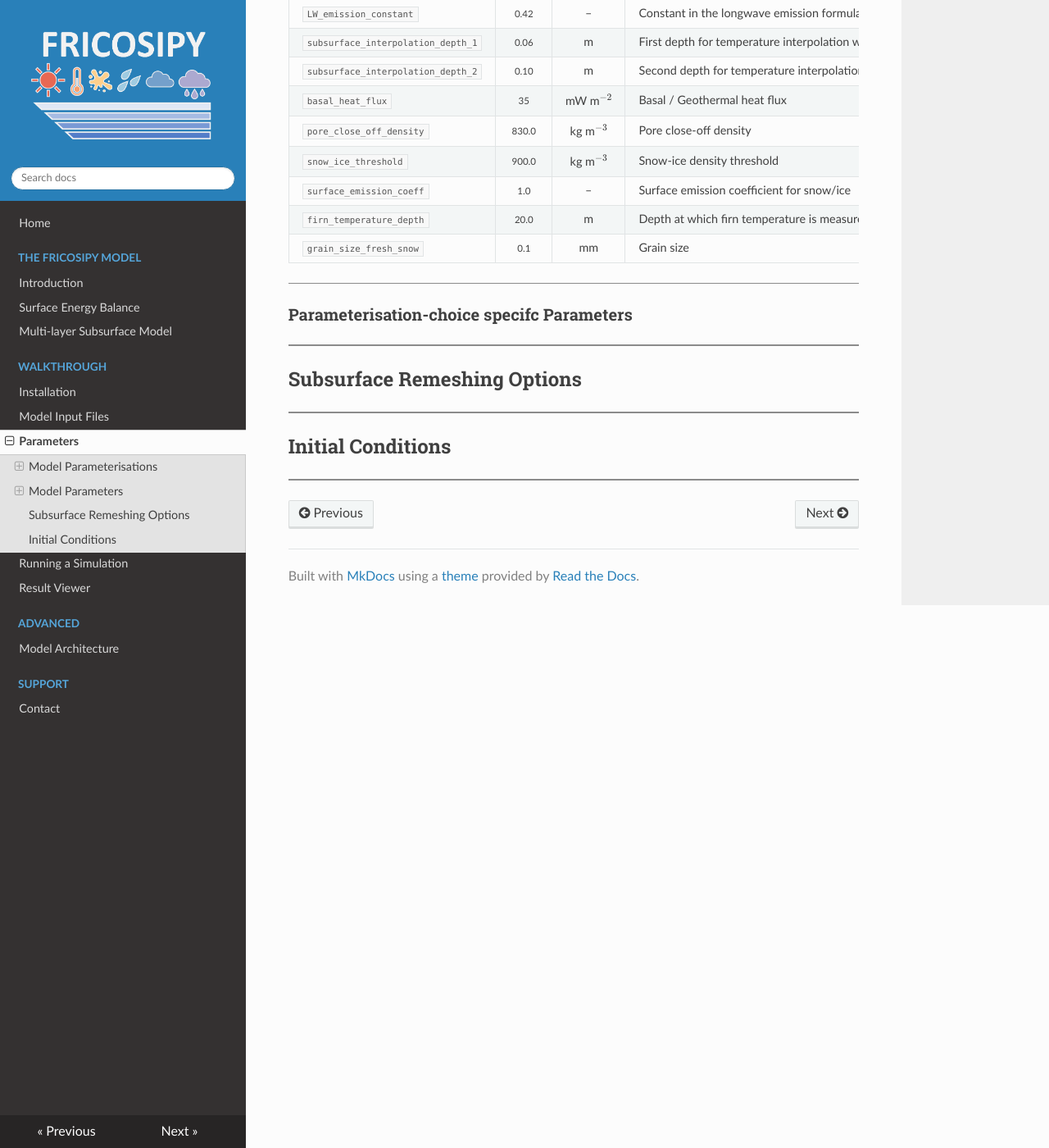
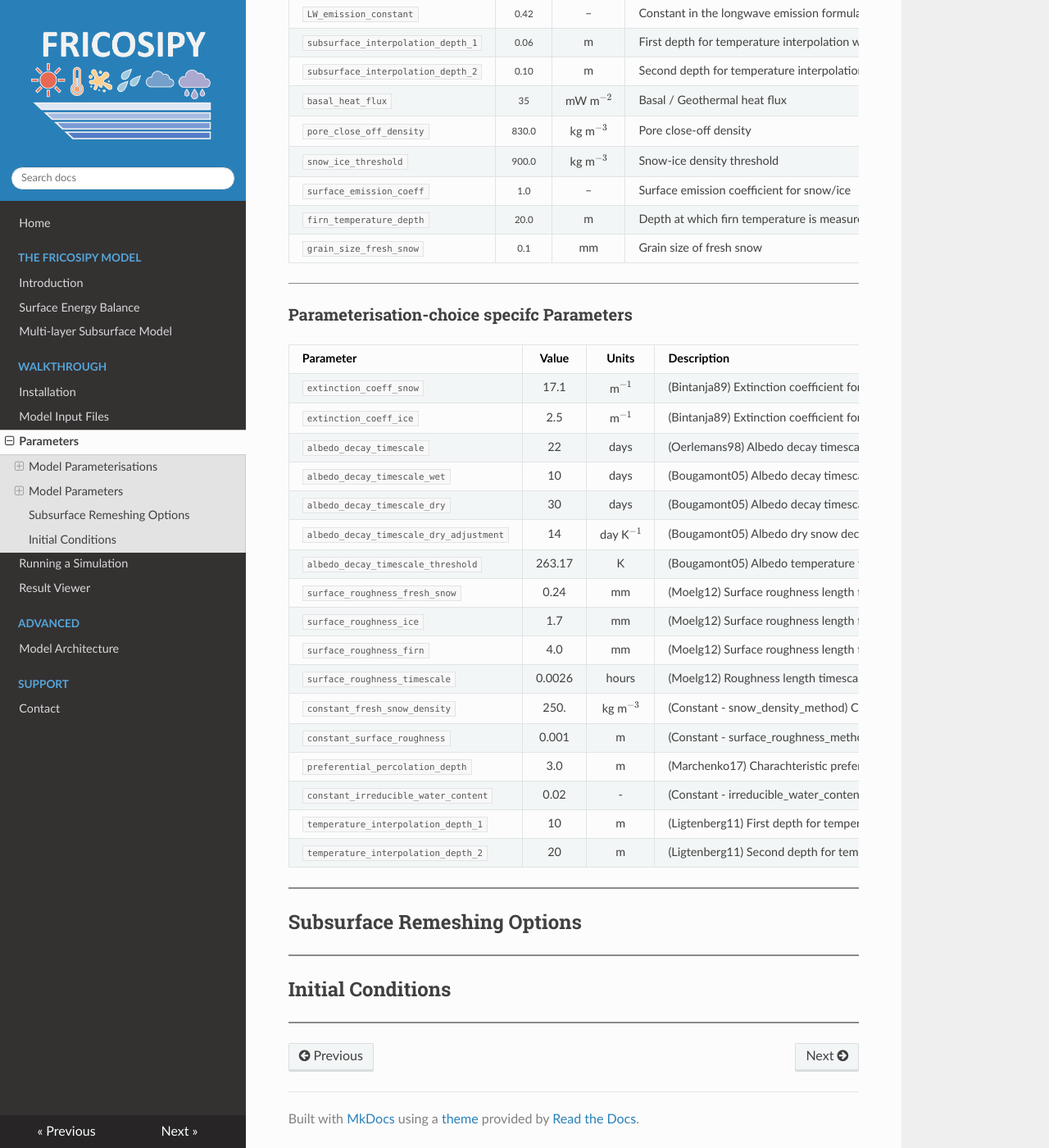
Before and after one commit to MarcusGastaldello/FRICOSIPY, an MkDocs documentation site: the page built from docs/parameters.md, in a window 1280 px wide and 1400 px high, scrolled down 2410 px. Shown: the whole window at 82% size. Built offline with MkDocs 1.6.1, drawn with Linux system fonts in a browser that asks for light colours.

Commit message:
Update parameters.md

```diff
--- a/docs/parameters.md
+++ b/docs/parameters.md
@@ -93,11 +93,31 @@ The *FRICOSIPY* model enables the user to customise the parameterisations used t
 | `snow_ice_threshold` | <small>900.0</small>                      | kg m$^{-3}$ | Snow-ice density threshold |
 | `surface_emission_coeff` | <small>1.0</small>                    | – | Surface emission coefficient for snow/ice |
 | `firn_temperature_depth` | <small>20.0</small>                   | m | Depth at which firn temperature is measured |
-| `grain_size_fresh_snow` | <small>0.1</small>                     | mm | Grain size |
+| `grain_size_fresh_snow` | <small>0.1</small>                     | mm | Grain size of fresh snow |
 
 <hr style="height:1px; background-color:#8b8b8b; border:none;" />
 
 ### Parameterisation-choice specifc Parameters
+
+| Parameter | Value | Units | Description |
+|:---|:---:|:---:|---|
+| `extinction_coeff_snow` | 17.1                    | m$^{-1}$ | (Bintanja89) Extinction coefficient for snow |
+| `extinction_coeff_ice` | 2.5                      | m$^{-1}$ | (Bintanja89) Extinction coefficient for ice |
+| `albedo_decay_timescale` | 22                     | days | (Oerlemans98) Albedo decay timescale (constant) |
+| `albedo_decay_timescale_wet` | 10                 | days | (Bougamont05) Albedo decay timescale (melting surface) |
+| `albedo_decay_timescale_dry` | 30                 | days | (Bougamont05) Albedo decay timescale (dry snow surface) |
+| `albedo_decay_timescale_dry_adjustment` | 14      | day K$^{-1}$ | (Bougamont05) Albedo dry snow decay timescale increase at negative temperatures |
+| `albedo_decay_timescale_threshold` | 263.17       | K | (Bougamont05) Albedo temperature threshold for dry snow decay timescale increase |
+| `surface_roughness_fresh_snow` | 0.24             | mm | (Moelg12) Surface roughness length for fresh snow |
+| `surface_roughness_ice` | 1.7                     | mm | (Moelg12) Surface roughness length for ice |
+| `surface_roughness_firn` | 4.0                    | mm | (Moelg12) Surface roughness length for aged snow |
+| `surface_roughness_timescale` | 0.0026            | hours | (Moelg12) Roughness length timescale |
+| `constant_fresh_snow_density` | 250.              | kg m$^{-3}$ | (Constant - snow_density_method) Constant density of freshly fallen snow |
+| `constant_surface_roughness` | 0.001              | m | (Constant - surface_roughness_method) Surface roughness constant |
+| `preferential_percolation_depth` | 3.0            | m | (Marchenko17) Charachteristic preferential percolation depth |
+| `constant_irreducible_water_content` | 0.02       | - | (Constant - irreducible_water_content_method) |
+| `temperature_interpolation_depth_1` | 10          | m | (Ligtenberg11) First depth for temperature interpolation which is used for calculation of average subsurface layer temperature |
+| `temperature_interpolation_depth_2` | 20          | m | (Ligtenberg11) Second depth for temperature interpolation which is used for calculation of average subsurface layer temperature |
 
 <hr style="height:2px; background-color:#8b8b8b; border:none;" />
 
```
